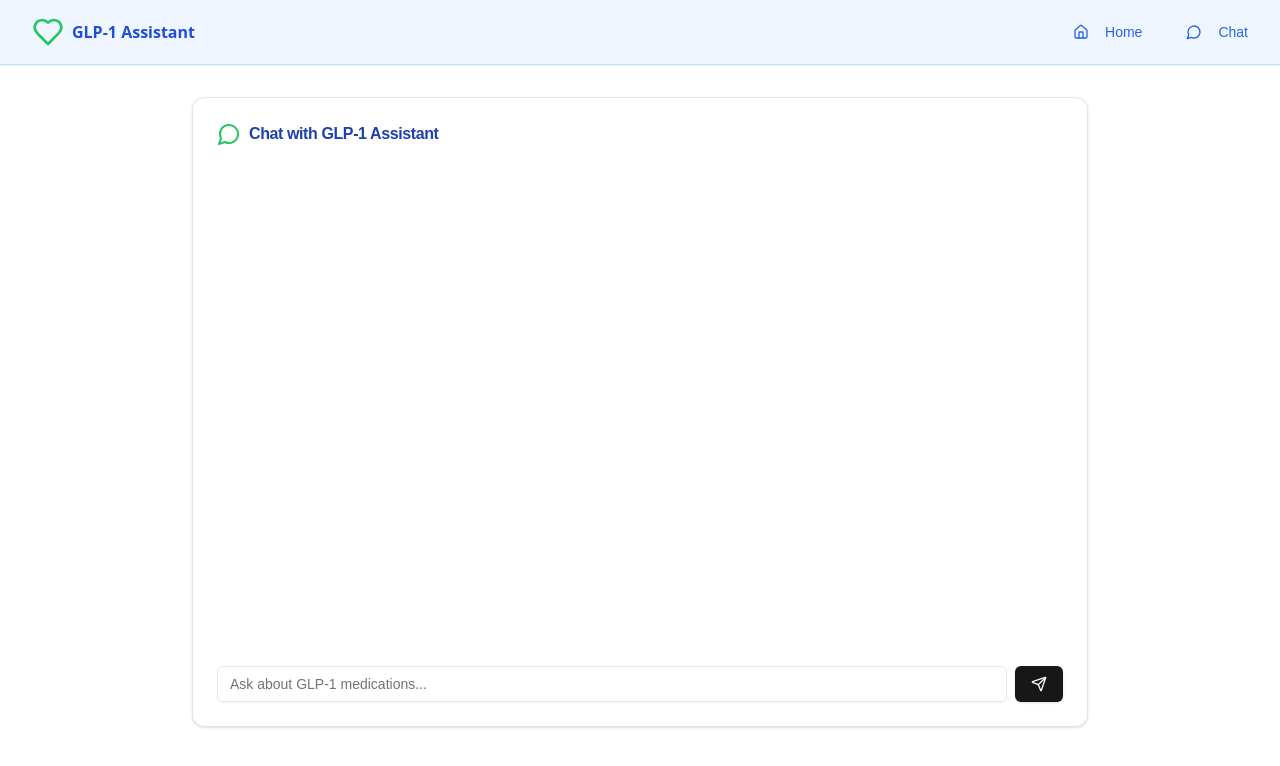
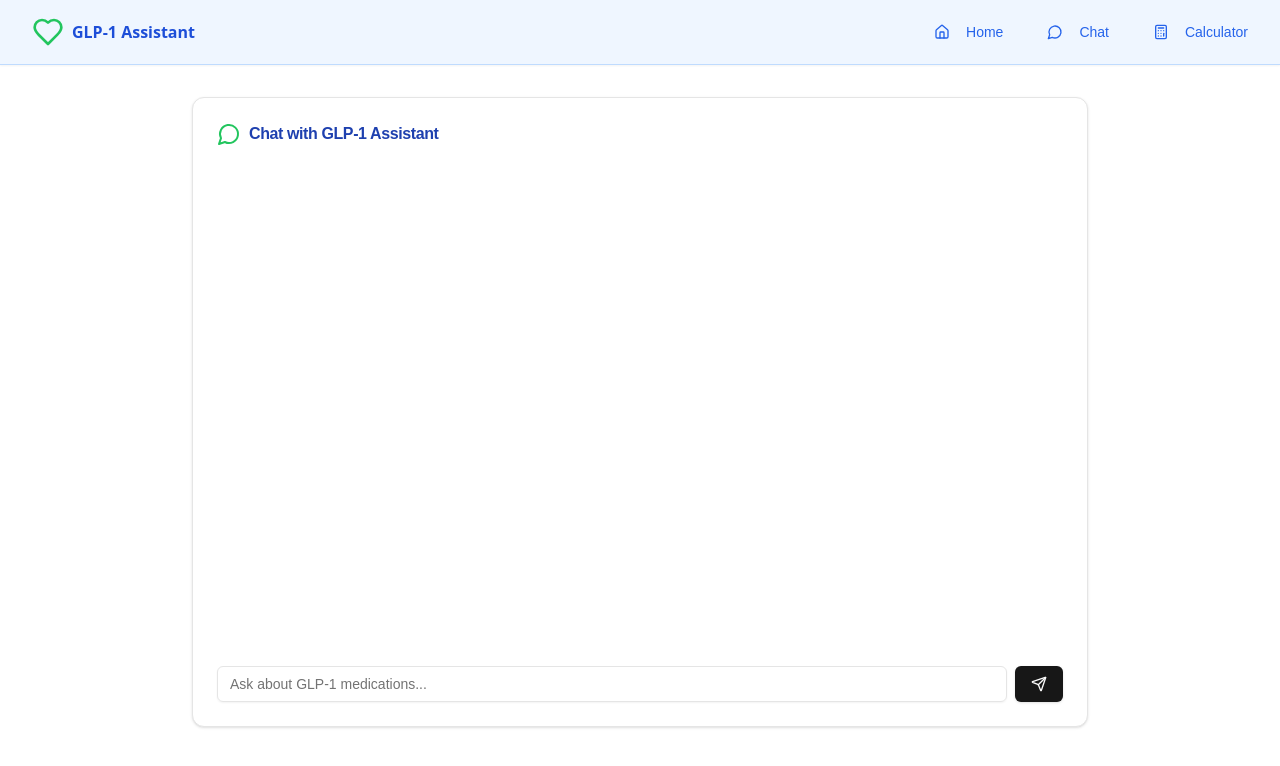
Before and after one commit to MohamedRasheqA/GLP-1, a Next.js app: page /chat in a window 1280 px wide. Shown: the top 766 px of the page. Built offline with nearby package versions, Linux system fonts and the light colour scheme.

Commit message:
Update Header.tsx

```diff
--- a/components/Header.tsx
+++ b/components/Header.tsx
@@ -1,6 +1,6 @@
 import Link from 'next/link'
 import { Button } from "@/components/ui/button"
-import { Heart, Home, MessageCircle } from "lucide-react"
+import { Heart, Home, MessageCircle, Calculator } from "lucide-react"
 
 export function Header() {
   return (
@@ -26,6 +26,12 @@ export function Header() {
                 Chat
               </Button>
             </Link>
+            <Link href="/calculator">
+              <Button variant="ghost" className="flex items-center text-blue-600 hover:text-blue-800 hover:bg-blue-100">
+                <Calculator className="mr-2 h-5 w-5" />
+                Calculator
+              </Button>
+            </Link>
           </nav>
         </div>
       </div>
```
